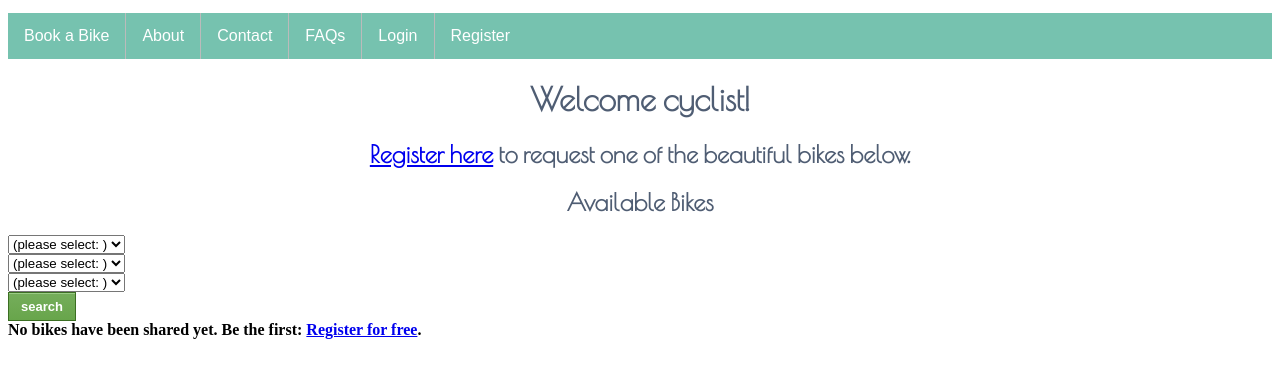
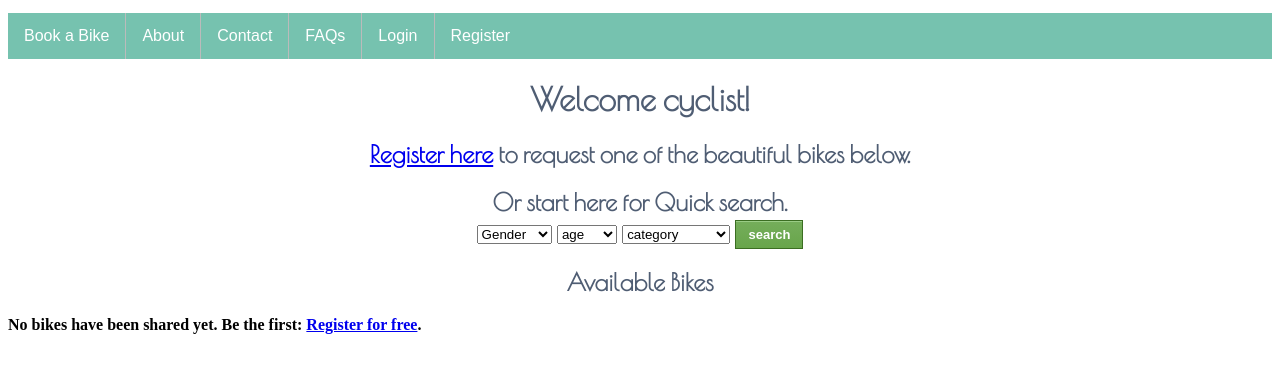
Before and after one commit to ambidextrous/Moddle, a Django app: page / in a window 1280 px wide. Shown: the part 258-636 px from the top of the page. Run offline with Django 3.2, Linux system fonts and the light colour scheme; data that the repository does not hold is empty.

Commit message:
Need some stylish for the search bar

```diff
--- a/moddle_project/templates/moddle/index.html
+++ b/moddle_project/templates/moddle/index.html
@@ -9,26 +9,22 @@
 {% else %}
     <h1>Welcome cyclist!</h1>
     <h2><a href="{% url 'register' %}">Register here</a> to request one of the beautiful bikes below.</h2>
-{% endif %}
-
-<h2>Available Bikes</h2>
+    <h2>Or start here for Quick search.
     <form id="search" action="{% url 'index' %}">
         <select name="bike_gender">
-        <option value="0" selected>(please select: )</option>
+        <option value="0" selected>Gender</option>
         <option value="Mens">Mens</option>
         <option value="Womens">Womens</option>
         <option value="Other">Other</option>
         </select>
-        <br />
         <select name="bike_age">
-        <option value="0" selected>(please select: )</option>
+        <option value="0" selected>age</option>
         <option value="Adults">Adults</option>
         <option value="Teens">Teens</option>
         <option value="Childs">Childs</option>
         </select>
-        <br/ >
         <select name="category">
-        <option value="0" selected>(please select: )</option>
+        <option value="0" selected>category</option>
         <option value="Mountainbike">Mountainbike</option>
         <option value="Cross Country">Cross Country</option>
         <option value="Road Bike">Road Bike</option>
@@ -39,9 +35,12 @@
         <option value="BMX">BMX</option>
         <option value="other">other</option>
         </select>
-        <br />
         <input type="submit" name="submit" value="search">
     </form>
+    </h2>
+{% endif %}
+
+<h2>Available Bikes</h2>
     {% if bikes %}
         {% for bike in bikes %}
         <div id="bike">
```
